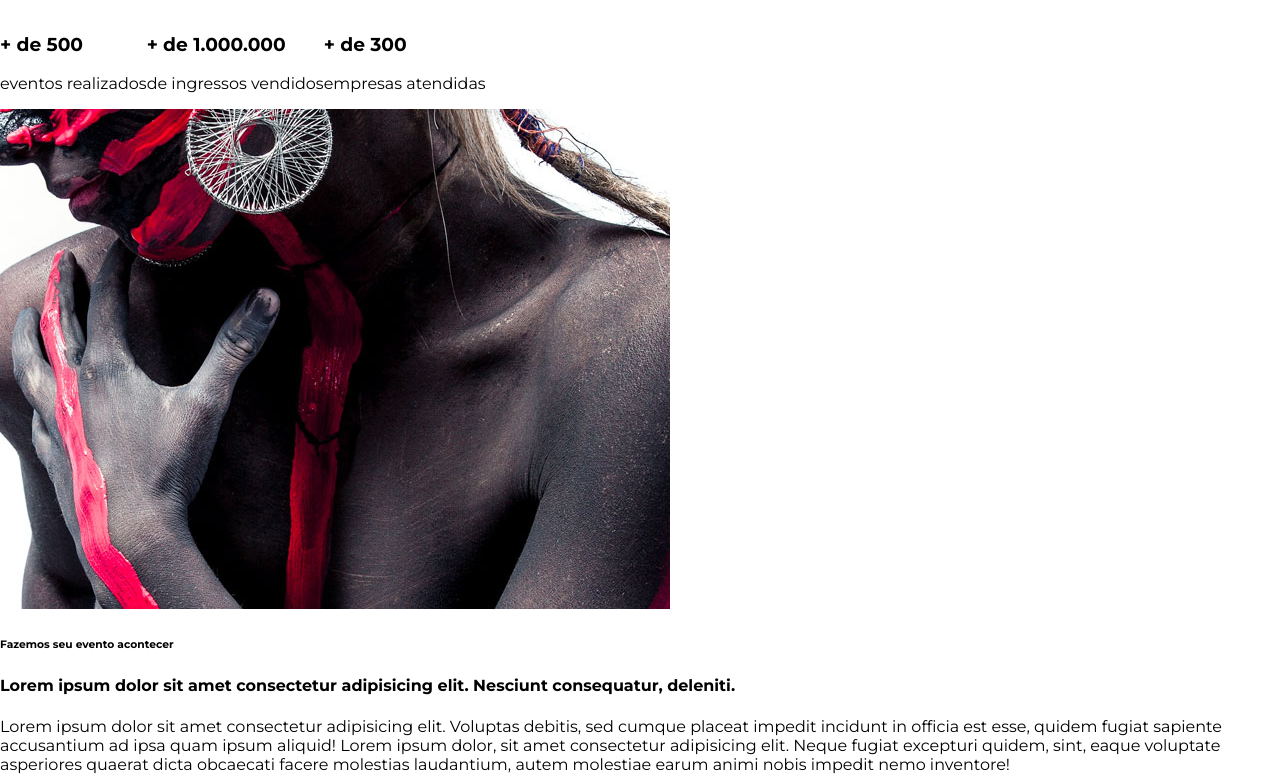
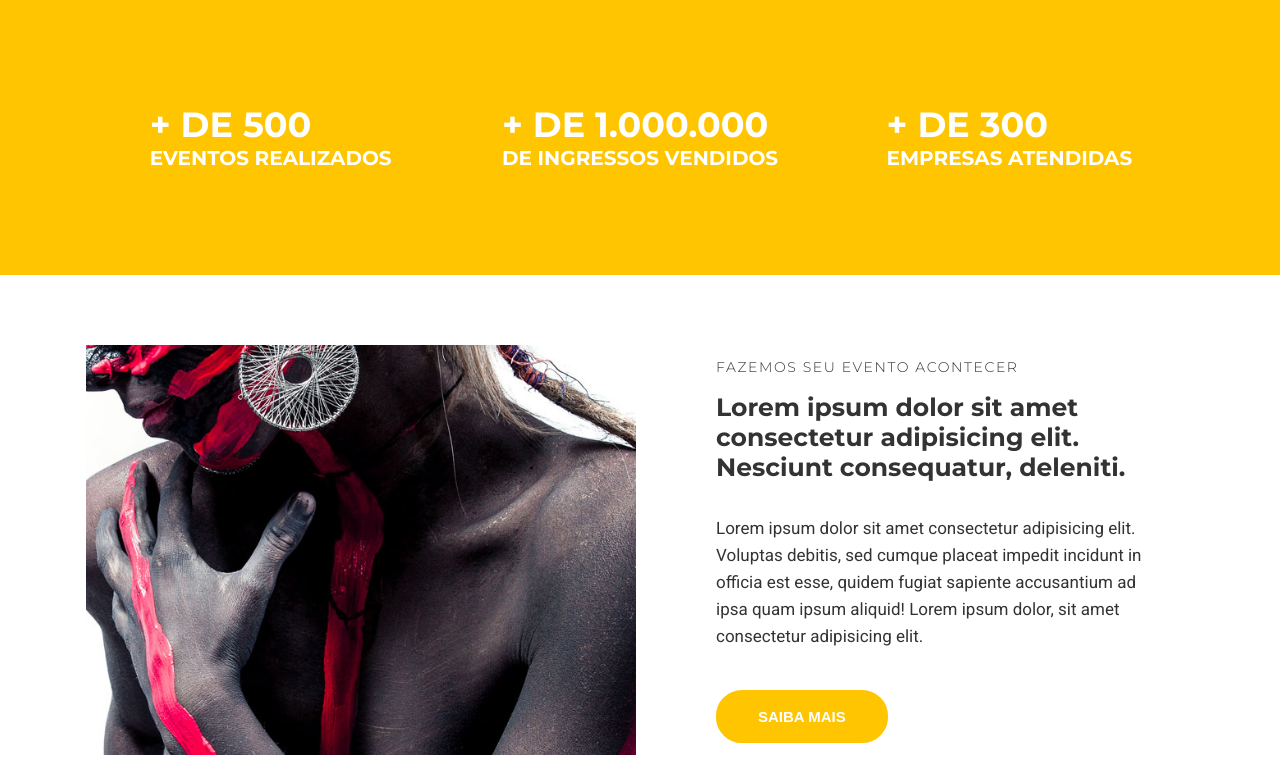
Before and after one commit to Samuelaraujo10/Studion, a website: page src/index.html in a window 1280 px wide. Shown: the part 802-1580 px from the top of the page. Drawn offline with Linux system fonts and the light colour scheme; a web font is replaced by a local one.

Commit message:
adicionado MD

```diff
--- a/src/index.html
+++ b/src/index.html
@@ -4,11 +4,13 @@
     <meta charset="UTF-8" />
     <meta http-equiv="X-UA-Compatible" content="IE=edge" />
     <meta name="viewport" content="width=device-width, initial-scale=1.0" />
-    <link rel="stylesheet" href="/src/style.css" />
+    <link rel="stylesheet" href="style.css" />
     <title>Studion</title>
   </head>
+
   <body>
     <nav class="navBar">
+      <div class="container navbar__container">
         <h1 class="logo-studion">
           Studi<span class="copy--primary">on </span
           ><span class="logo-studion__subtitle">Eventos</span>
@@ -20,6 +22,7 @@
           <li><a href="#depoimentos">Depoimentos</a></li>
           <li><a href="#contatos">Contatos</a></li>
         </ul>
+      </div>
     </nav>
 
     <header>
@@ -43,26 +46,36 @@
     </header>
 
     <main>
-      <section id="eventos">
-        <ul>
+      <section id="counter">
+        <ul class="container counter__container">
           <li>
-            <h3>+ de 500</h3>
-            eventos realizados
+            <h3>
+              + de 500
+              <small>eventos realizados</small>
+            </h3>
           </li>
           <li>
-            <h3>+ de 1.000.000</h3>
-            de ingressos vendidos
+            <h3>
+              + de 1.000.000
+              <small>de ingressos vendidos</small>
+            </h3>
           </li>
           <li>
-            <h3>+ de 300</h3>
-            empresas atendidas
+            <h3>
+              + de 300
+              <small>empresas atendidas</small>
+            </h3>
           </li>
         </ul>
       </section>
 
-      <section>
-        <div>
-          <img src="./images/institutional.jpg" alt="" />
+      <section class="container institutional">
+        <img
+          class="institutional__image"
+          src="./images/institutional.jpg"
+          alt="Studion institutional"
+        />
+        <div class="institutional__copy">
           <h6>Fazemos seu evento acontecer</h6>
           <h4>
             Lorem ipsum dolor sit amet consectetur adipisicing elit. Nesciunt
@@ -73,13 +86,10 @@
             Lorem ipsum dolor sit amet consectetur adipisicing elit. Voluptas
             debitis, sed cumque placeat impedit incidunt in officia est esse,
             quidem fugiat sapiente accusantium ad ipsa quam ipsum aliquid! Lorem
-            ipsum dolor, sit amet consectetur adipisicing elit. Neque fugiat
-            excepturi quidem, sint, eaque voluptate asperiores quaerat dicta
-            obcaecati facere molestias laudantium, autem molestiae earum animi
-            nobis impedit nemo inventore!
+            ipsum dolor, sit amet consectetur adipisicing elit.
           </p>
 
-          <button class="">Saiba mais</button>
+          <button class="btn btn--institutional">Saiba mais</button>
         </div>
       </section>
 
--- a/src/style.css
+++ b/src/style.css
@@ -1,5 +1,4 @@
-@import url('https://fonts.googleapis.com/css2?family=Aboreto&family=Montserrat:wght@300;400;700;900&display=swap');
-
+@import url('https://fonts.googleapis.com/css2?family=Montserrat:wght@300;400;500;700;900&family=Roboto&display=swap');
 * {
   box-sizing: border-box;
 }
@@ -7,14 +6,25 @@
 :root {
 
   font-family: 'Montserrat', sans-serif;
-  font-size: 16px;
+  font-size: 1rem;
+  --color-copy: #333;
   --color-primary: #ffc500;
-  --default-padding: 1rem;
+  --default-padding: 16px;
+  color: var(--color-copy);
 }
 
 body {
   margin: 0;
-  padding-top: 7.75rem;
+  padding-top: 124px;
+}
+
+header, main, footer {
+  overflow-x: hidden;
+}
+
+.container {
+  max-width: 1140px;
+  margin: 0 auto;
 }
 
 ul {
@@ -27,16 +37,21 @@ ul {
 .navBar {
   position: fixed;
   z-index: 1;
+  top: 0;
+  left: 0;
+  width: 100%;
+  background-color: #000;
+  color: #fff;
+}
+
+.navbar__container {
   display: grid;
   grid-template-columns: 1fr 9fr;
   align-items: center;
-  top: 0;
-  left: 0;
+
   width: 100vw;
-  height: 7.75rem;
-  padding: 0 1rem;
-  background-color: #000;
-  color: #fff;
+  height: 124px;
+  padding: 0 16px;
 
 }
 
@@ -45,8 +60,8 @@ ul {
 }
 
 .navBar__links li {
-  font-size: .875rem;
-  margin-right: 3rem;
+  font-size: 14px;
+  margin-right: 48px;
   text-transform: uppercase;
 }
 
@@ -60,7 +75,7 @@ ul {
 }
 
 .logo-studion {
-  font-size: 2.375rem;
+  font-size: 38px;
   font-weight: 900;
   line-height: 1ch;
   text-transform: uppercase;
@@ -68,7 +83,7 @@ ul {
 }
 
 .logo-studion__subtitle {
-  font-size: .875rem;
+  font-size: 14px;
   font-weight: 300;
 
 }
@@ -83,7 +98,7 @@ ul {
 }
 .slide {
   position: relative;
-  height: calc(100vh - 7.75rem);
+  height: calc(100vh - 124px);
 }
 
 .slide__background-image {
@@ -95,21 +110,21 @@ ul {
 
 .slide__copy {
   position: absolute;
-  top: 6.25rem;
+  top: 100px;
   left: 50vw;
 }
 
 .slide__copy h6 {
-  font-size: .9375rem;
+  font-size: 15px;
   font-weight: 400;
   text-transform: uppercase;
-  letter-spacing: .1875rem;
+  letter-spacing: 3px;
 }
 
 .slide__copy h2 {
-  font-size: 6.25rem;
+  font-size: 100px;
   text-transform: uppercase;
-  line-height: 6.25rem;
+  line-height: 100px;
 }
 
 .slide__copy h2 span {
@@ -118,19 +133,84 @@ ul {
 
 .btn {
   cursor: pointer;
-  padding: 1rem 2.5rem;
-  border: .125rem solid #fff;
-  border-radius: 1.625rem;
+  padding: 16px 40px;
+  border: 2px solid #fff;
+  border-radius: 26px;
   color: var(--color-primary);
   background: unset;
-  font-size: .9375rem;
+  font-size: 15px;
   font-weight: 700;
   text-transform: uppercase;
   transition: 0.5s all ease;
 }
 
-.btn:hover, .btn:active, .btn:focus {
+.btn:hover, .btn:active, .btn:focus, .btn--institutional {
   border-color: var(--color-primary);
   background-color: var(--color-primary);
   color: #fff;
 }
+
+#counter {
+  background-color: var(--color-primary);
+  color: #fff;
+  text-transform: uppercase;
+}
+
+.counter__container {
+  display: grid;
+  grid-template-columns: repeat(auto-fill, minmax(18.75rem, 1fr));
+  place-items: center;
+  padding: 70px 16px;
+}
+
+.counter__container h3 {
+  font-size: 35px;
+}
+
+.counter__container h3 small {
+  display: block;
+  font-size: 20px;
+}
+
+
+.institutional {
+  display: grid;
+  grid-template-columns: auto auto;
+  gap: 50px;
+  align-items: center;
+  padding: 70px 16px;
+}
+
+.institutional__image {
+  max-width: 550px;
+}
+
+.institutional__copy {
+  padding: 0 30px;
+}
+
+.institutional__copy h6 {
+  font-size: 14px;
+  font-weight: 300;
+  letter-spacing: 1.6px;
+  text-transform: uppercase;
+  margin: 0;
+}
+
+.institutional__copy h4 {
+  font-size: 25px;
+  margin-top: 16px;
+}
+
+.institutional p {
+  font-family: 'roboto', sans-serif;
+  font-size: 17px;
+  line-height: 27px;
+  margin-bottom: 0;
+  margin-bottom: 2.5rem;
+}
+
+.btn--institutional:hover {
+  color: var(--color-copy);
+  background: unset;
+}
```
Lines whose indentation alone changed are shown as unchanged.
